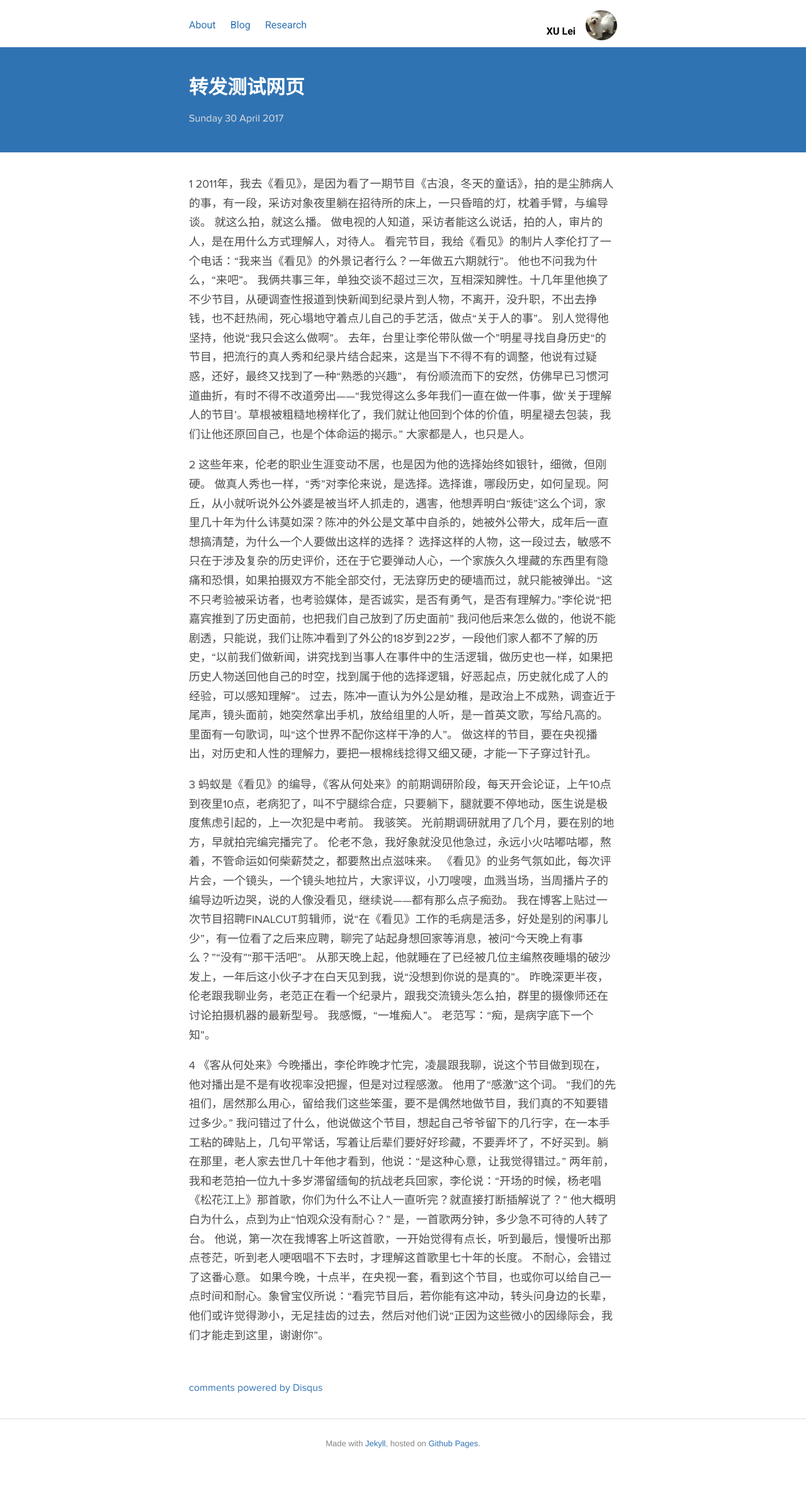
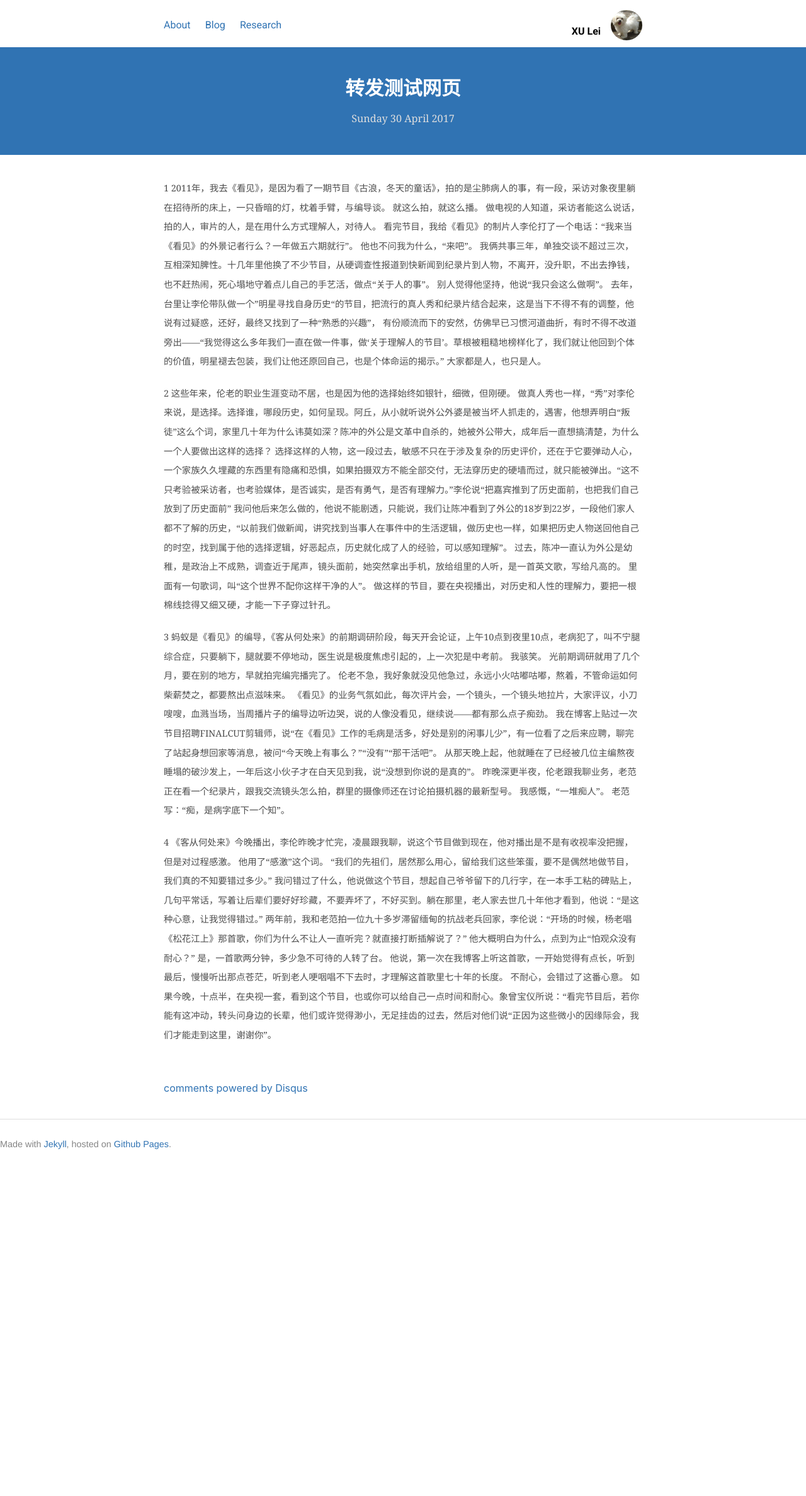
Before and after one commit to shirleysteve/1, a Jekyll site: the page built from _posts/2017-04-30-测试博客（转发柴静的文章）.md, in a window 1280 px wide. Shown: the whole page at 63% size. Built offline with Jekyll 4.4.1, drawn with Linux system fonts in a browser that asks for light colours; comment, search, counter and statistics services are not loaded; after the commit the page ends 1900 px from its top, so only the background shows below that.

Commit message:
Update post.html

```diff
--- a/_layouts/post.html
+++ b/_layouts/post.html
@@ -1,6 +1,8 @@
 ---
 layout: default
 ---
+
+<link rel="stylesheet" href="../css/blog.css">
 
 {% if page.photo %}
 <div class="post-photo" style="background-image: url('/images/posts/{{ page.photo }}')">
```
